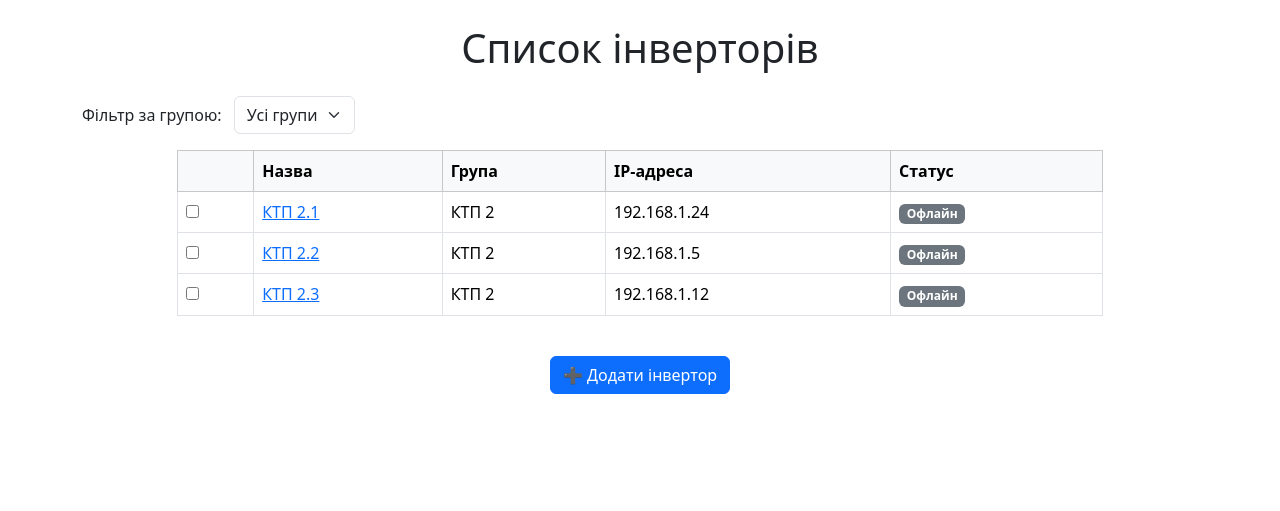
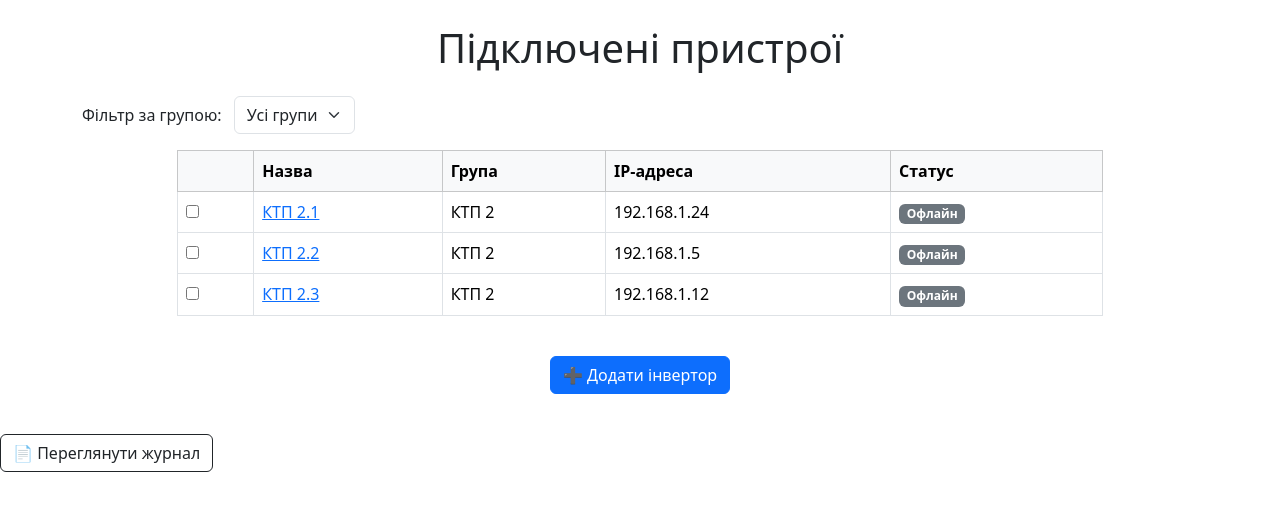
Before and after one commit to stewe-snowwhite/ingecon-control, a Flask app: template templates/index.html in a window 1280 px wide. Shown: the top 511 px of the page. Run offline with Flask 3, Linux system fonts and the light colour scheme; the template is opened without the code that fills it: values that come from a table or form of the project are taken from there, others are empty.

Commit message:
Правки в бекенді, ігнорування БД і логу

```diff
--- a/app.py
+++ b/app.py
@@ -16,6 +16,14 @@ class Inverter(db.Model):
     ip_address = db.Column(db.String(100), nullable=False)
     login = db.Column(db.String(100), nullable=True)
     password = db.Column(db.String(100), nullable=True)
+
+from flask import send_file
+
+# Завантаження логів
+@app.route('/download-log')
+def download_log():
+    return send_file('modbus.log', as_attachment=True)
+
 
 # Головна сторінка
 @app.route('/')
--- a/templates/index.html
+++ b/templates/index.html
@@ -3,7 +3,7 @@
 <head>
   <meta charset="UTF-8">
   <meta name="viewport" content="width=device-width, initial-scale=1.0">
-  <title>Список інверторів</title>
+  <title>Підключені пристрої</title>
 
   <!-- Bootstrap 5 -->
   <link href="https://cdn.jsdelivr.net/npm/bootstrap@5.3.2/dist/css/bootstrap.min.css" rel="stylesheet">
@@ -12,7 +12,7 @@
 </head>
 <body>
   <div class="container my-4">
-    <h1 class="text-center mb-4">Список інверторів</h1>
+    <h1 class="text-center mb-4">Підключені пристрої</h1>
 
     {% with messages = get_flashed_messages(with_categories=true) %}
       {% if messages %}
@@ -91,6 +91,11 @@
     </div>
   </div>
 
+  <a href="{{ url_for('download_log') }}" class="btn btn-outline-dark mt-3">
+  📄 Переглянути журнал
+</a>
+
+
   <script>
     const checkboxes = document.querySelectorAll('input[name="selected_ids"]');
     const actions = document.getElementById('actions');
```
Also changed, not shown: instance/database.db, 2 other files.
